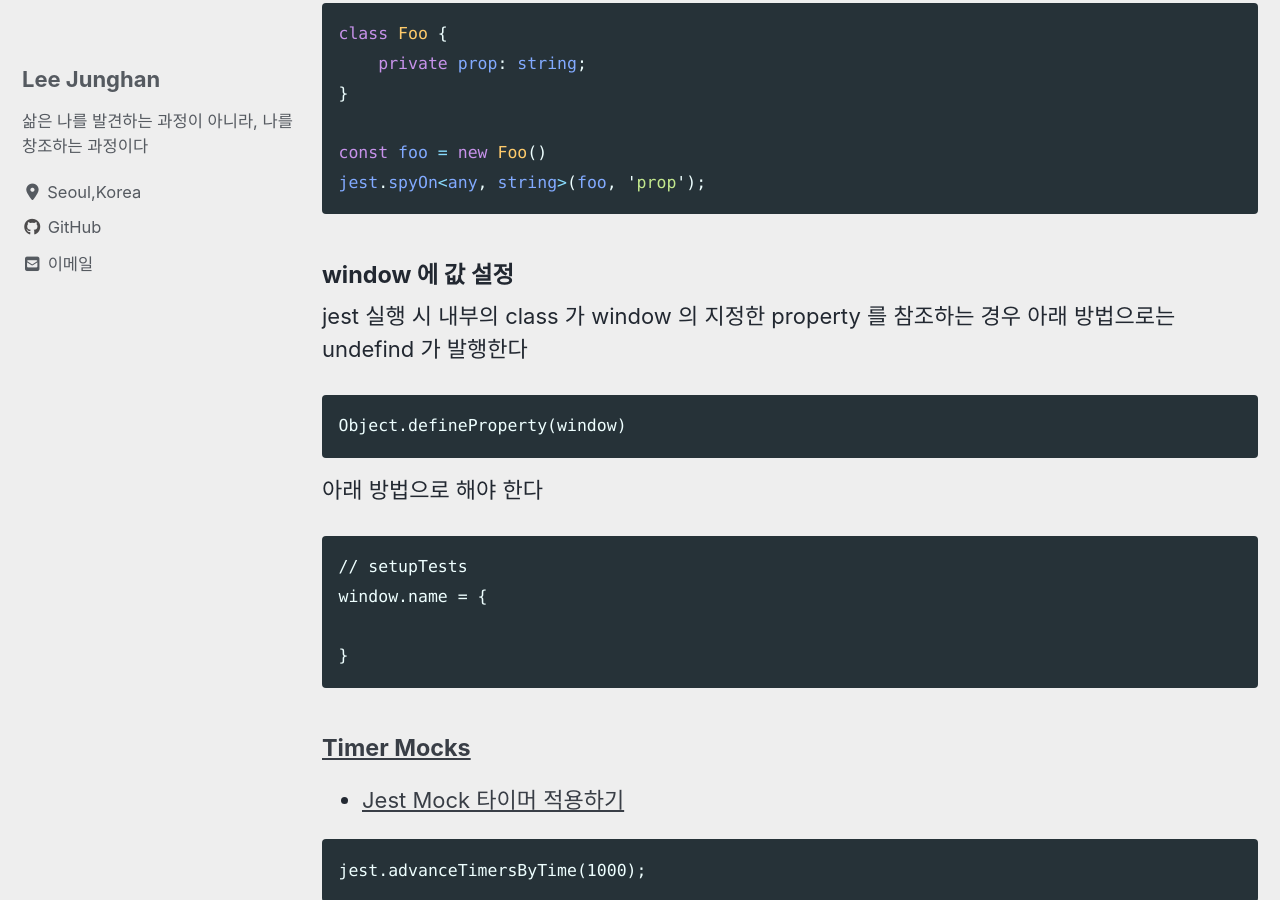
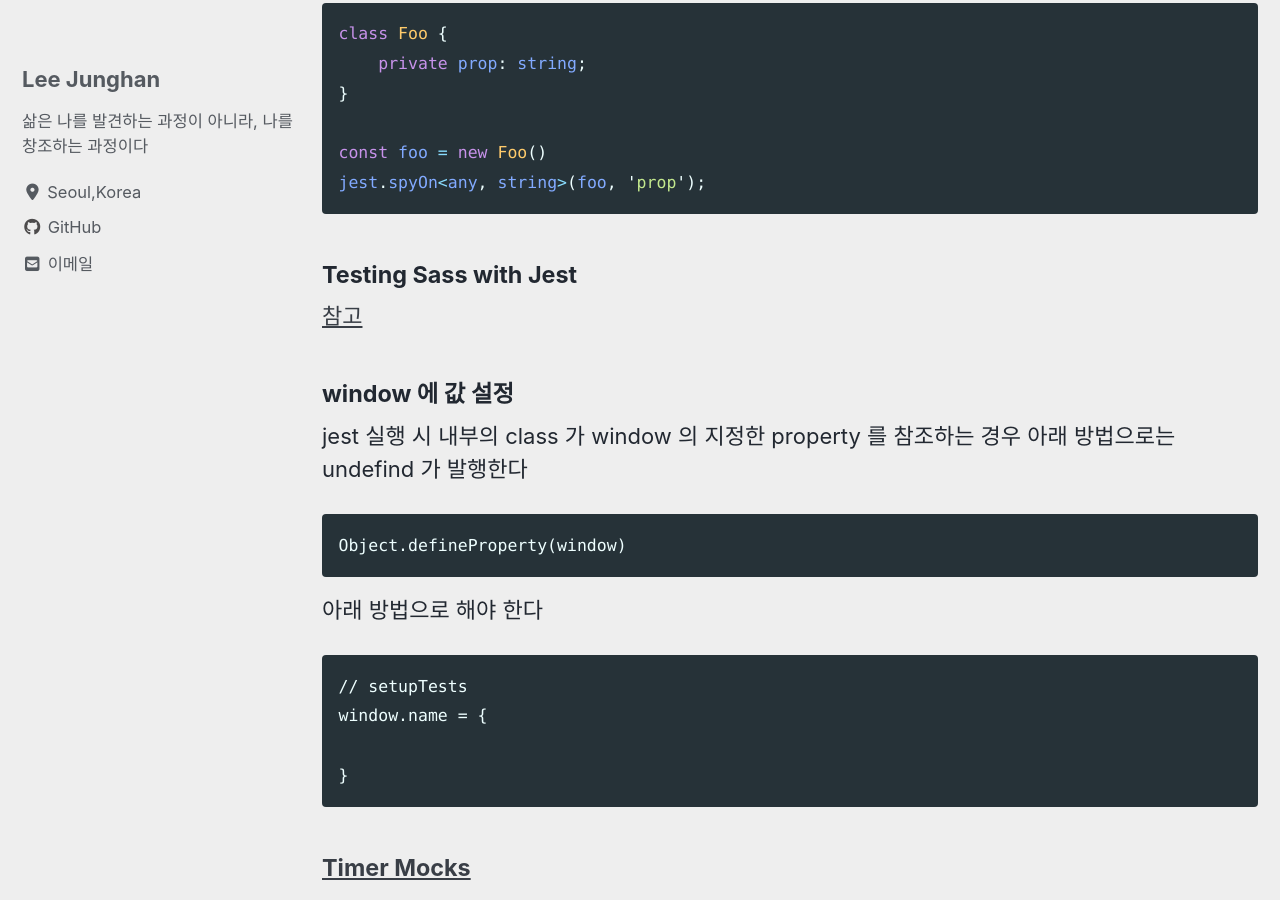
Before and after one commit to toyjhlee/toyjhlee.github.com, a Jekyll site: the page built from _posts/2020/09/2020-09-03-front-test.md, in a window 1280 px wide and 900 px high, scrolled down 9039 px. Built offline with Jekyll 4.4.1, drawn with Linux system fonts in a browser that asks for light colours; cached includes are drawn as plain includes; nearby versions of some CDN libraries.

Commit message:
Add Testing Sass with Jest

````diff
--- a/_posts/2020/09/2020-09-03-front-test.md
+++ b/_posts/2020/09/2020-09-03-front-test.md
@@ -260,6 +260,10 @@ const foo = new Foo()
 jest.spyOn<any, string>(foo, 'prop');
 ```
 
+#### Testing Sass with Jest
+
+[참고](https://obyford.com/posts/testing-sass-with-jest/)
+
 #### window 에 값 설정
 
 jest 실행 시 내부의 class 가 window 의 지정한 property 를 참조하는 경우 아래 방법으로는 undefind 가 발행한다
````
